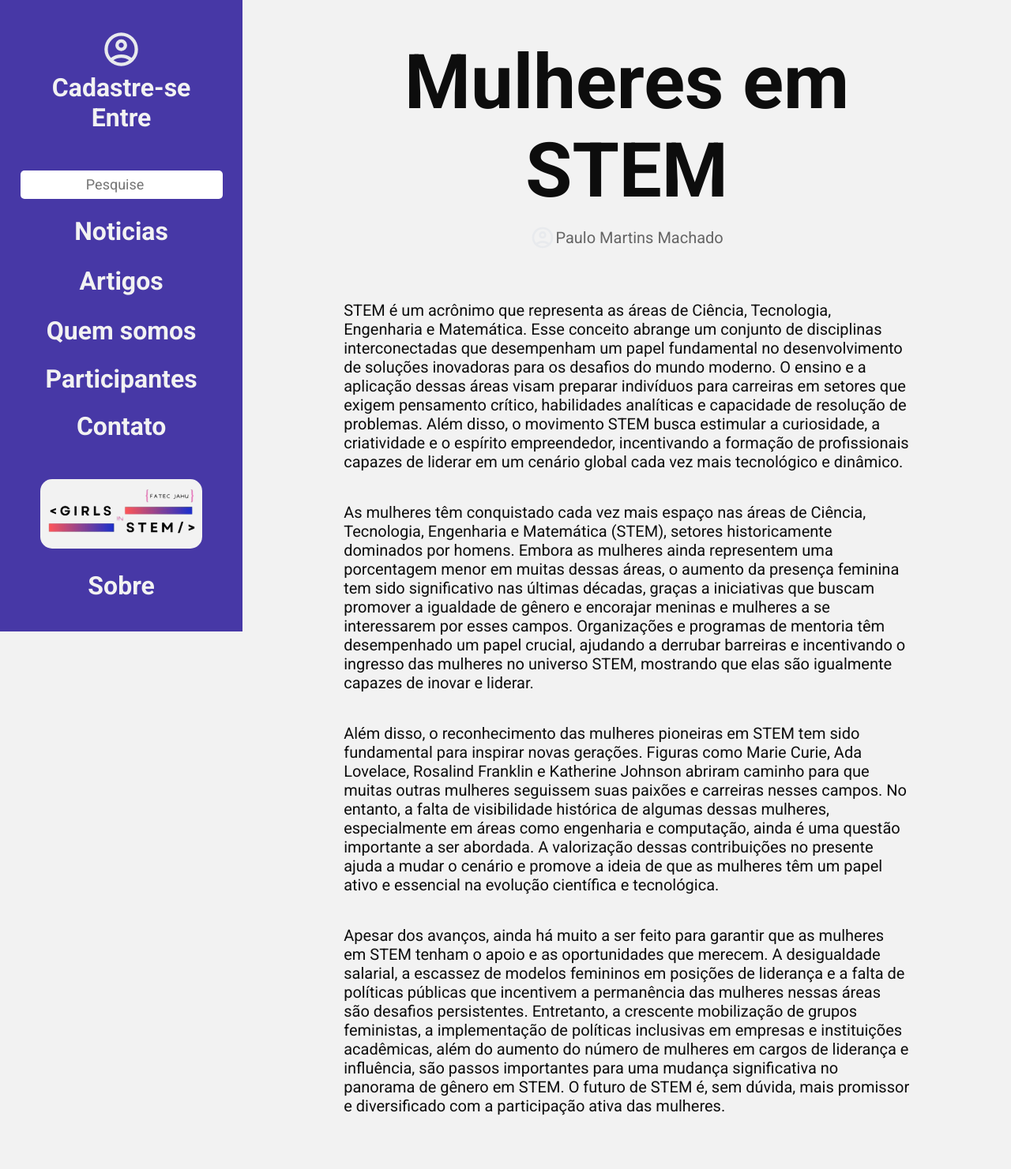
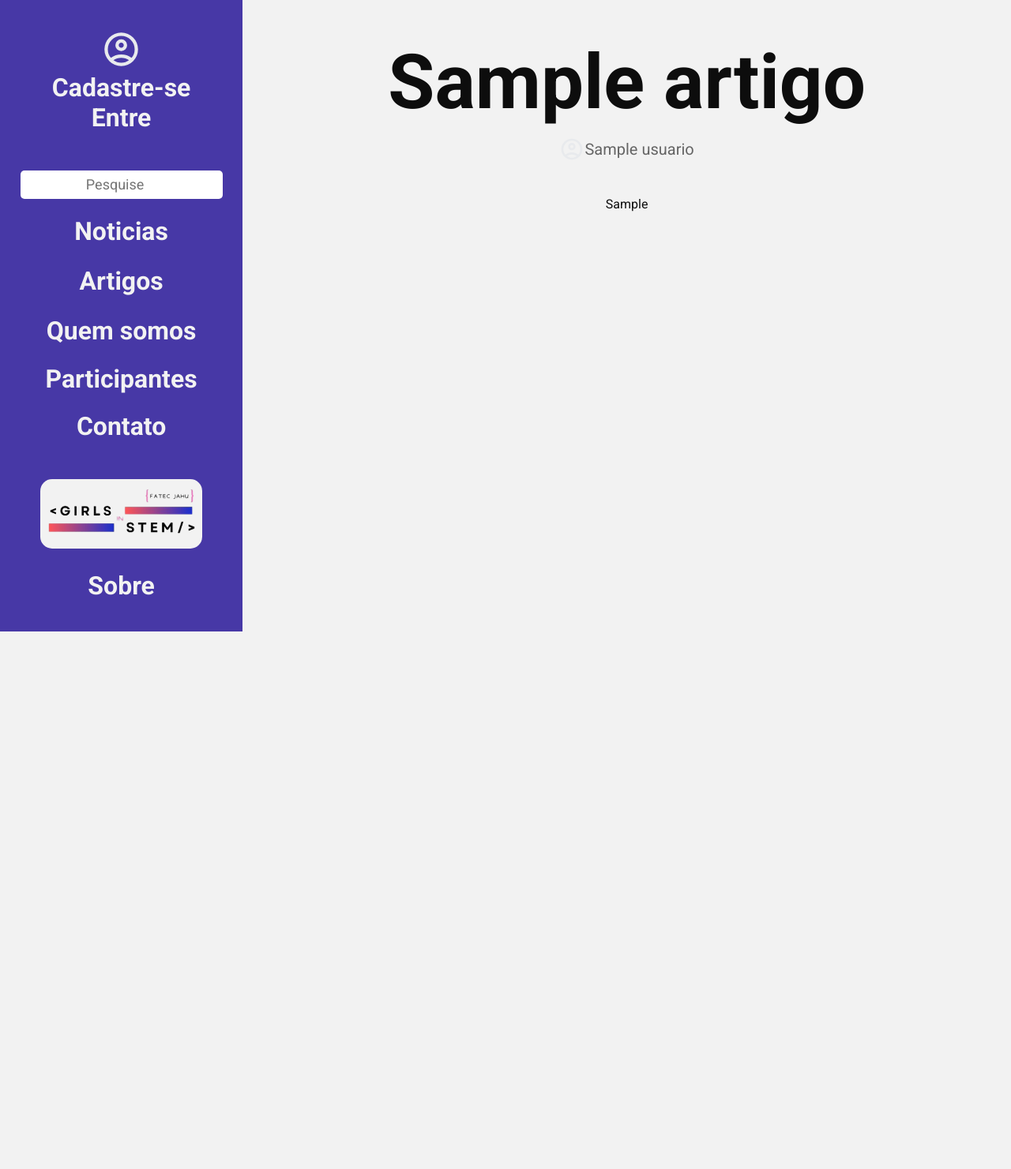
Before and after one commit to paulo-m-machado/fatec-PI-girls-in-stem, a PHP site: page / in a window 1280 px wide. Shown: the whole page at 79% size. After the commit the page ends 800 px from the top, so only its background shows below. Run offline with PHP 8.4, Linux system fonts and the light colour scheme; tables that the repository leaves empty or names only in its code hold one stand-in row (values such as "Sample post").

Commit message:
implementado sistema para puxar artigos do banco de dados

```diff
--- a/index.php
+++ b/index.php
@@ -1,6 +1,26 @@
 <?php
     include('PDO_conexao/config_pdo.php');
     session_start();
+
+    try {
+        // consulta segura com PDO
+        $sql = "SELECT * FROM artigos WHERE id_artigo = :id";
+        $stmt = $conn->prepare($sql);
+        $stmt->execute([':id' => 1]);
+
+        $artigo = $stmt->fetch(PDO::FETCH_ASSOC);
+
+        $sql2 = "SELECT * FROM usuarios WHERE id_usuario = :id";
+        $stmt2 = $conn->prepare($sql2);
+        $stmt2->execute([':id' => $artigo['usuario_id']]);
+
+        $autor = $stmt2->fetch(PDO::FETCH_ASSOC);
+
+    } catch(PDOException $e) {
+        // Log do erro para análise do desenvolvedor
+        error_log("Erro ao carregar artigo: " . $e->getMessage());
+        echo "Erro no sistema. Tente novamente mais tarde.";
+    }
 ?>
 <!DOCTYPE html>
 <html lang="pt-br">
@@ -82,29 +102,20 @@
         <div class="conteudo">
 
             <div class="cont-titulo">
-                <h1>Mulheres em STEM</h1>
+                <h1>
+                    <?= htmlspecialchars($artigo['titulo']) ?>
+                </h1>
                 <a href="perfil-autor.html" class="autor">
                     <div>
                         <img class="img-subtitulo" src="img/account.svg" alt="">
                     </div>
-                    <p class="nome-autor">Paulo Martins Machado</p>
+                    <p class="nome-autor">
+                        <?= htmlspecialchars($autor['nome']) ?>
+                    </p>
                 </a>
             </div>
 
-            <p>
-                STEM é um acrônimo que representa as áreas de Ciência, Tecnologia, Engenharia e Matemática. Esse conceito abrange um conjunto de disciplinas interconectadas que desempenham um papel fundamental no desenvolvimento de soluções inovadoras para os desafios do mundo moderno.
-                O ensino e a aplicação dessas áreas visam preparar indivíduos para carreiras em setores que exigem pensamento crítico, habilidades analíticas e capacidade de resolução de problemas.
-                Além disso, o movimento STEM busca estimular a curiosidade, a criatividade e o espírito empreendedor, incentivando a formação de profissionais capazes de liderar em um cenário global cada vez mais tecnológico e dinâmico.
-            </p>
-            <p>
-                As mulheres têm conquistado cada vez mais espaço nas áreas de Ciência, Tecnologia, Engenharia e Matemática (STEM), setores historicamente dominados por homens. Embora as mulheres ainda representem uma porcentagem menor em muitas dessas áreas, o aumento da presença feminina tem sido significativo nas últimas décadas, graças a iniciativas que buscam promover a igualdade de gênero e encorajar meninas e mulheres a se interessarem por esses campos. Organizações e programas de mentoria têm desempenhado um papel crucial, ajudando a derrubar barreiras e incentivando o ingresso das mulheres no universo STEM, mostrando que elas são igualmente capazes de inovar e liderar.
-            </p>
-            <p>
-                Além disso, o reconhecimento das mulheres pioneiras em STEM tem sido fundamental para inspirar novas gerações. Figuras como Marie Curie, Ada Lovelace, Rosalind Franklin e Katherine Johnson abriram caminho para que muitas outras mulheres seguissem suas paixões e carreiras nesses campos. No entanto, a falta de visibilidade histórica de algumas dessas mulheres, especialmente em áreas como engenharia e computação, ainda é uma questão importante a ser abordada. A valorização dessas contribuições no presente ajuda a mudar o cenário e promove a ideia de que as mulheres têm um papel ativo e essencial na evolução científica e tecnológica.
-            </p>
-            <p>
-                Apesar dos avanços, ainda há muito a ser feito para garantir que as mulheres em STEM tenham o apoio e as oportunidades que merecem. A desigualdade salarial, a escassez de modelos femininos em posições de liderança e a falta de políticas públicas que incentivem a permanência das mulheres nessas áreas são desafios persistentes. Entretanto, a crescente mobilização de grupos feministas, a implementação de políticas inclusivas em empresas e instituições acadêmicas, além do aumento do número de mulheres em cargos de liderança e influência, são passos importantes para uma mudança significativa no panorama de gênero em STEM. O futuro de STEM é, sem dúvida, mais promissor e diversificado com a participação ativa das mulheres.
-            </p>
+            <?= nl2br($artigo['conteudo']) ?>
         </div>
     </body>
 </html>
```
